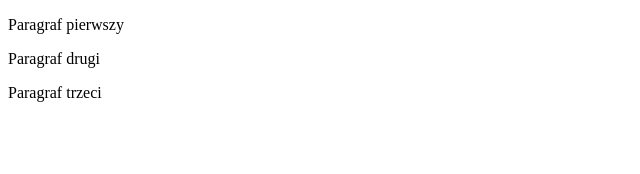
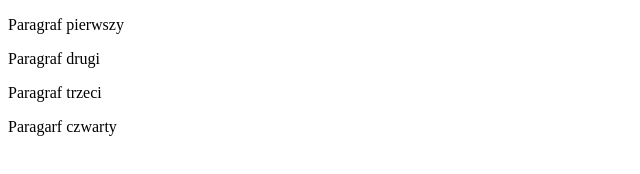
Before and after one commit to mlizon/mlizon.github.io, a plain HTML site: page index.html in a window 1280 px wide. Shown: the whole page, without its empty margins (0-640 px from the left). Drawn offline with Linux system fonts and the light colour scheme.

Commit message:
Dodano paragraf czwarty na gałęzi main

```diff
--- a/index.html
+++ b/index.html
@@ -10,5 +10,6 @@
     <p>Paragraf pierwszy</p>
     <p>Paragraf drugi</p>
     <p>Paragraf trzeci</p>
+    <p>Paragarf czwarty</p>
 </body>
 </html>
```
